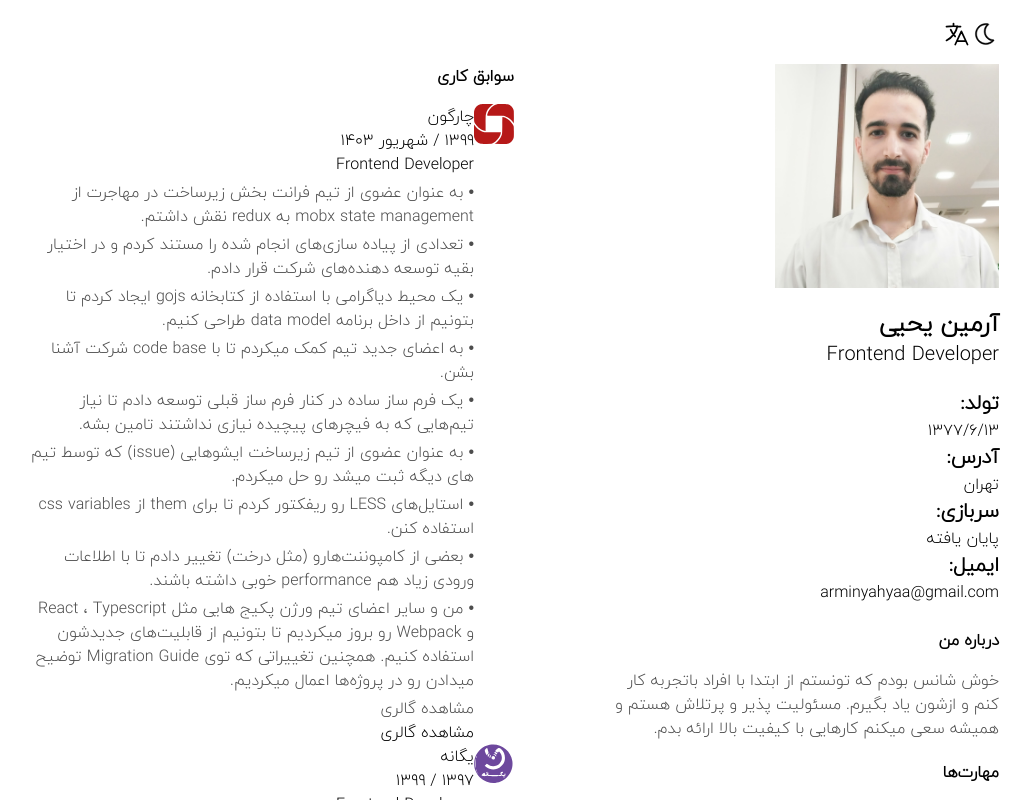
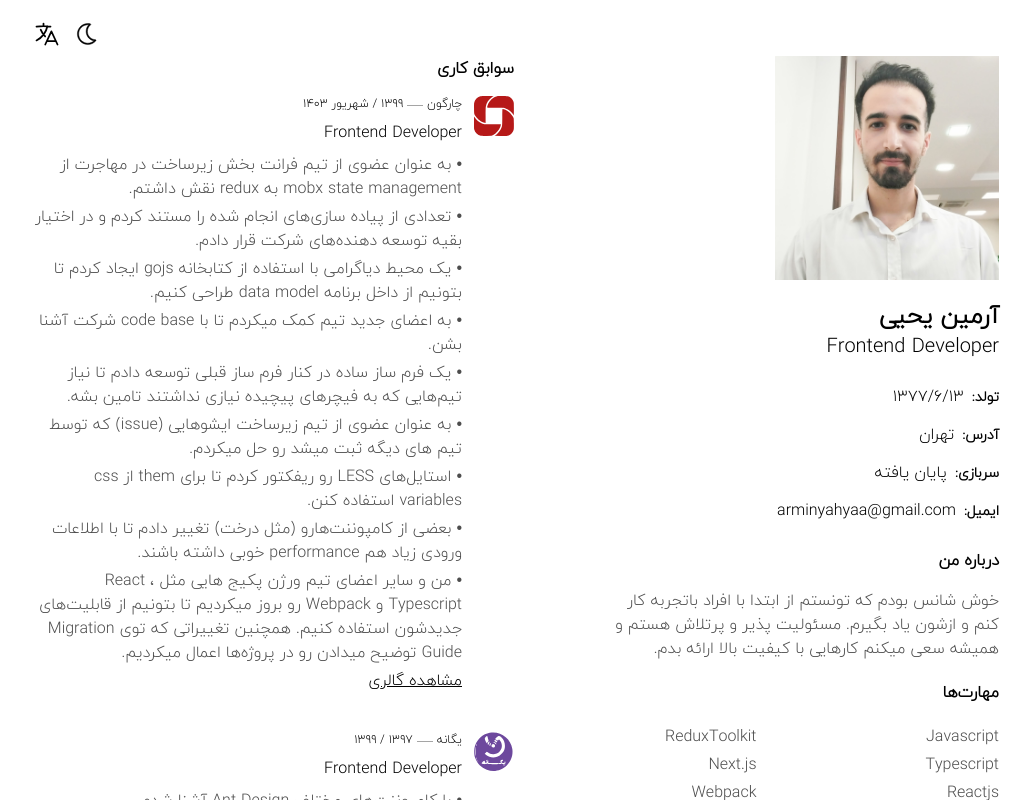
Before and after one commit to arminyahya/cv-nextjs, a Next.js app: page / in a window 1280 px wide. Shown: the top 800 px of the page, without its empty margins (126-1158 px from the left). Built offline with nearby package versions, Linux system fonts and the light colour scheme.

Commit message:
fix: change tailwind.config.css to include files that exist outside of app folder

```diff
--- a/tailwind.config.ts
+++ b/tailwind.config.ts
@@ -2,7 +2,7 @@ import type { Config } from "tailwindcss";
 
 const config: Config = {
   content: [
-    "./src/app/**/*.{js,ts,jsx,tsx,mdx}",
+    "./src/**/*.{js,ts,jsx,tsx,mdx}",
   ],
   theme: {
     extend: {
```
